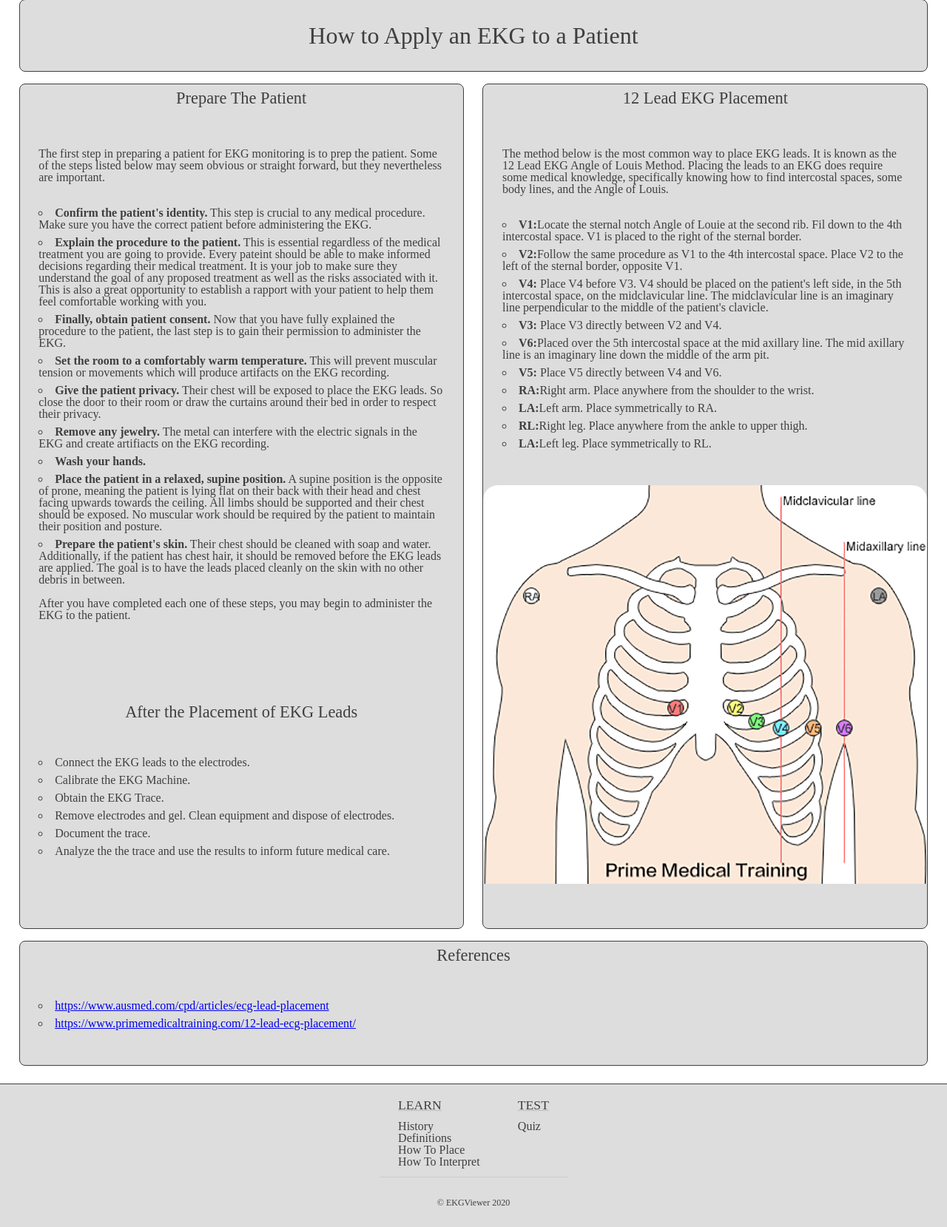
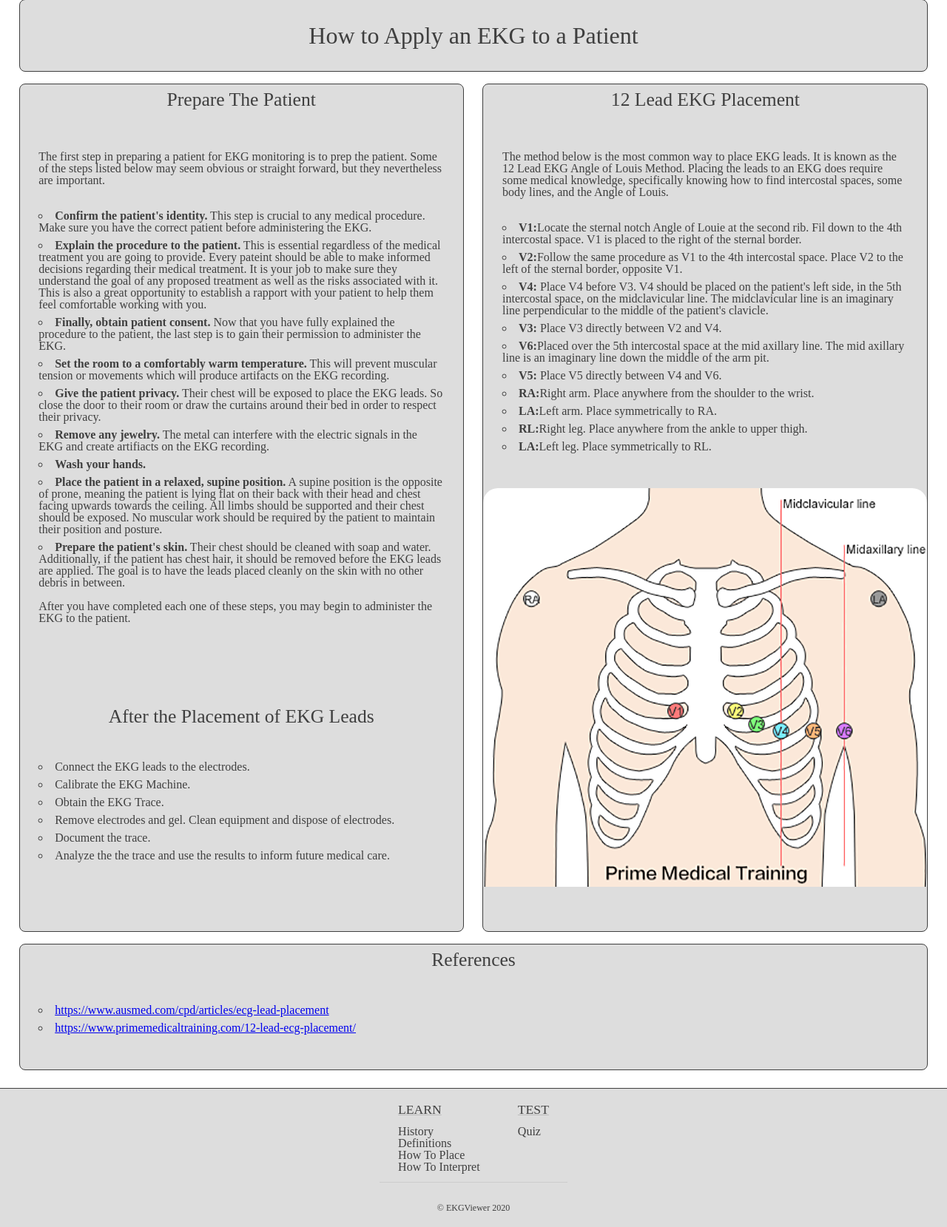
Before and after one commit to roched1atwit/EKGViewer, a PHP site: page /how-to-place.php in a window 1280 px wide. Shown: the part 98-1757 px from the top of the page at 74% size. Before the commit the page ends 1728 px from the top, so only its background shows below. Run offline with PHP 8.4, Linux system fonts and the light colour scheme.

Commit message:
Update src/css/how-to-place.css
Co-authored-by: Hunter Wintle <37913095+wintleh@users.noreply.github.com>

```diff
--- a/src/css/how-to-place.css
+++ b/src/css/how-to-place.css
@@ -15,8 +15,12 @@
     text-align:center;
 }
 
-h1 {
+#content-wrapper h1 {
     font-size: 2rem;
+}
+
+#content-wrapper h2 {
+    font-size: 1.6rem;
 }
 
 #page-info-container {
```
